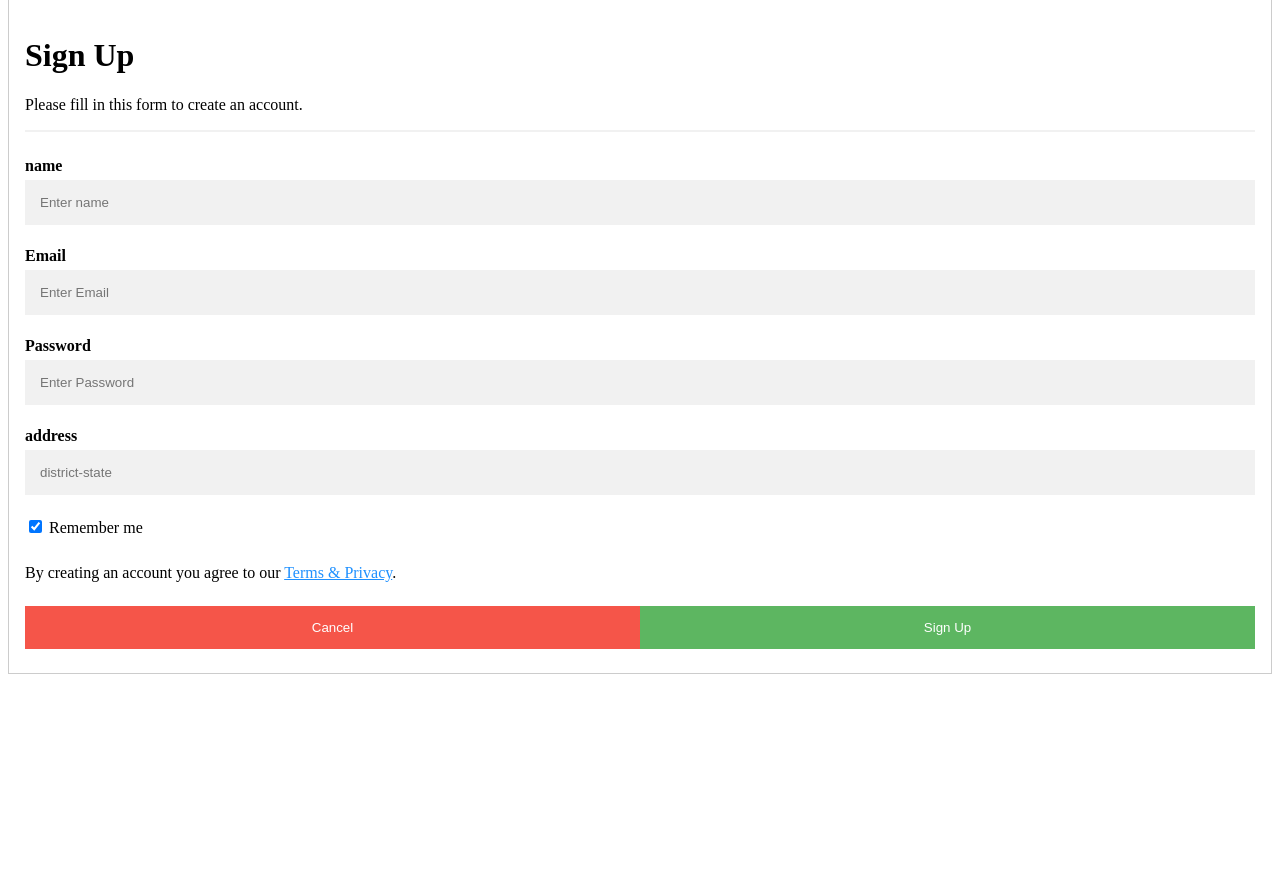
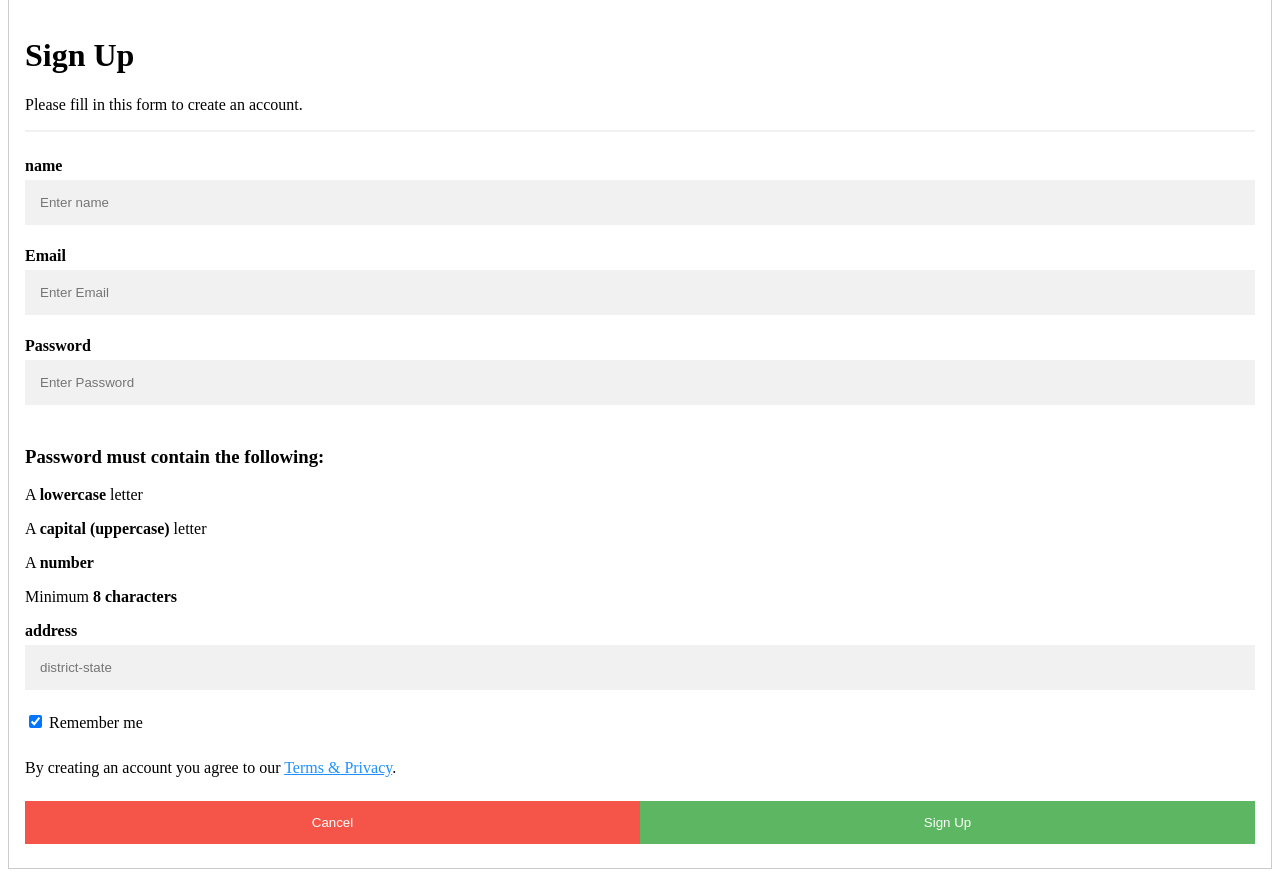
Before and after one commit to ghostcode-sys/mandi-updated-rates, a Django app: page /assume/signup in a window 1280 px wide. Shown: the part 57-934 px from the top of the page. Before the commit the page ends 731 px from the top, so only its background shows below. Run offline with Django 3.2, Linux system fonts and the light colour scheme.

Commit message:
signup upgraded

```diff
--- a/gapp/assume/templates/assume/signup.html
+++ b/gapp/assume/templates/assume/signup.html
@@ -127,15 +127,20 @@
             <label for="name"><b>name</b></label>
           <input type="text" placeholder="Enter name" name="nm" required>
 
-          <label for="email"><b>Email</b></label>
-          <input type="text" placeholder="Enter Email" name="email" required>
+          <label for="email"><b>Email</b></label><br>
+          <input type="email" placeholder="Enter Email" name="email" required style="width: 100%;padding: 15px;margin: 5px 0 22px 0;display: inline-block;border: none;background: #f1f1f1;"><br>
 
           <label for="psw"><b>Password</b></label>
-          <input type="password" placeholder="Enter Password" name="psw" required>
-
+          <input type="password" placeholder="Enter Password" name="psw" required id="psw"  pattern="(?=.*\d)(?=.*[a-z])(?=.*[A-Z]).{8,}" title="Must contain at least one number and one uppercase and lowercase letter, and at least 8 or more characters">
+            <div id="message" >
+  <h3>Password must contain the following:</h3>
+  <p id="letter" class="invalid">A <b>lowercase</b> letter</p>
+  <p id="capital" class="invalid">A <b>capital (uppercase)</b> letter</p>
+  <p id="number" class="invalid">A <b>number</b></p>
+  <p id="length" class="invalid">Minimum <b>8 characters</b></p>
+</div>
           <label for="address"><b>address</b></label>
           <input type="text" placeholder="district-state" name="address" required>
-
           <label>
             <input type="checkbox" checked="checked" name="remember" style="margin-bottom:15px"> Remember me
           </label>
@@ -148,5 +153,64 @@
           </div>
         </div>
       </form>
+<script>
+var myInput = document.getElementById("psw");
+var letter = document.getElementById("letter");
+var capital = document.getElementById("capital");
+var number = document.getElementById("number");
+var length = document.getElementById("length");
+
+// When the user clicks on the password field, show the message box
+myInput.onfocus = function() {
+  document.getElementById("message").style.display = "block";
+}
+
+// When the user clicks outside of the password field, hide the message box
+myInput.onblur = function() {
+  document.getElementById("message").style.display = "none";
+}
+
+// When the user starts to type something inside the password field
+myInput.onkeyup = function() {
+  // Validate lowercase letters
+  var lowerCaseLetters = /[a-z]/g;
+  if(myInput.value.match(lowerCaseLetters)) {
+    letter.classList.remove("invalid");
+    letter.classList.add("valid");
+  } else {
+    letter.classList.remove("valid");
+    letter.classList.add("invalid");
+}
+
+  // Validate capital letters
+  var upperCaseLetters = /[A-Z]/g;
+  if(myInput.value.match(upperCaseLetters)) {
+    capital.classList.remove("invalid");
+    capital.classList.add("valid");
+  } else {
+    capital.classList.remove("valid");
+    capital.classList.add("invalid");
+  }
+
+  // Validate numbers
+  var numbers = /[0-9]/g;
+  if(myInput.value.match(numbers)) {
+    number.classList.remove("invalid");
+    number.classList.add("valid");
+  } else {
+    number.classList.remove("valid");
+    number.classList.add("invalid");
+  }
+
+  // Validate length
+  if(myInput.value.length >= 8) {
+    length.classList.remove("invalid");
+    length.classList.add("valid");
+  } else {
+    length.classList.remove("valid");
+    length.classList.add("invalid");
+  }
+}
+</script>
 </body>
 </html>
```
